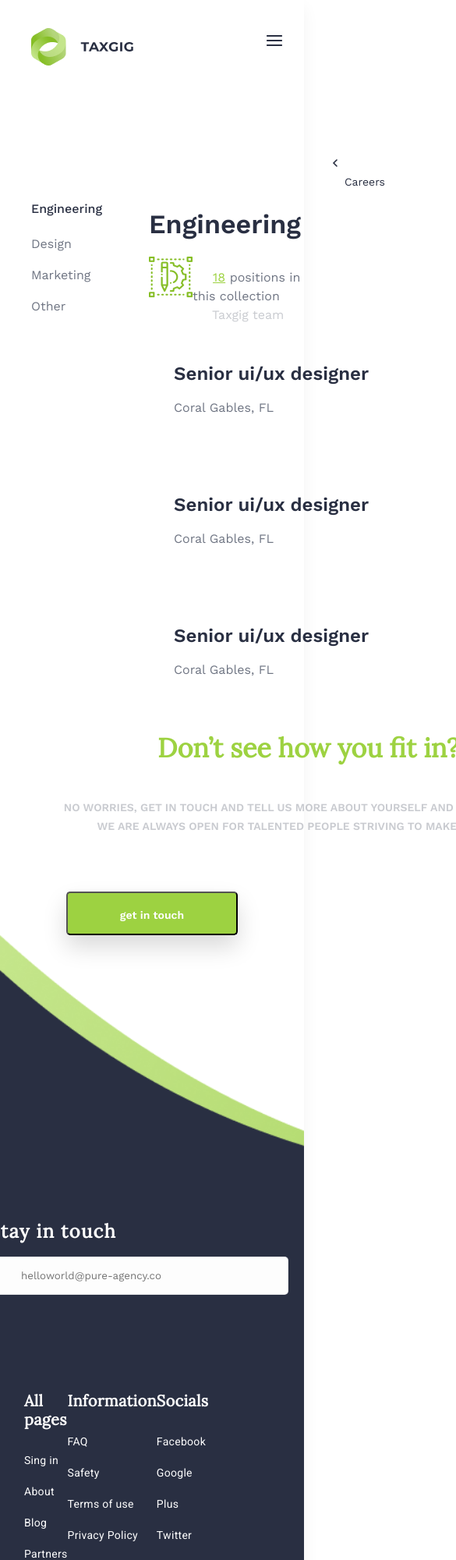
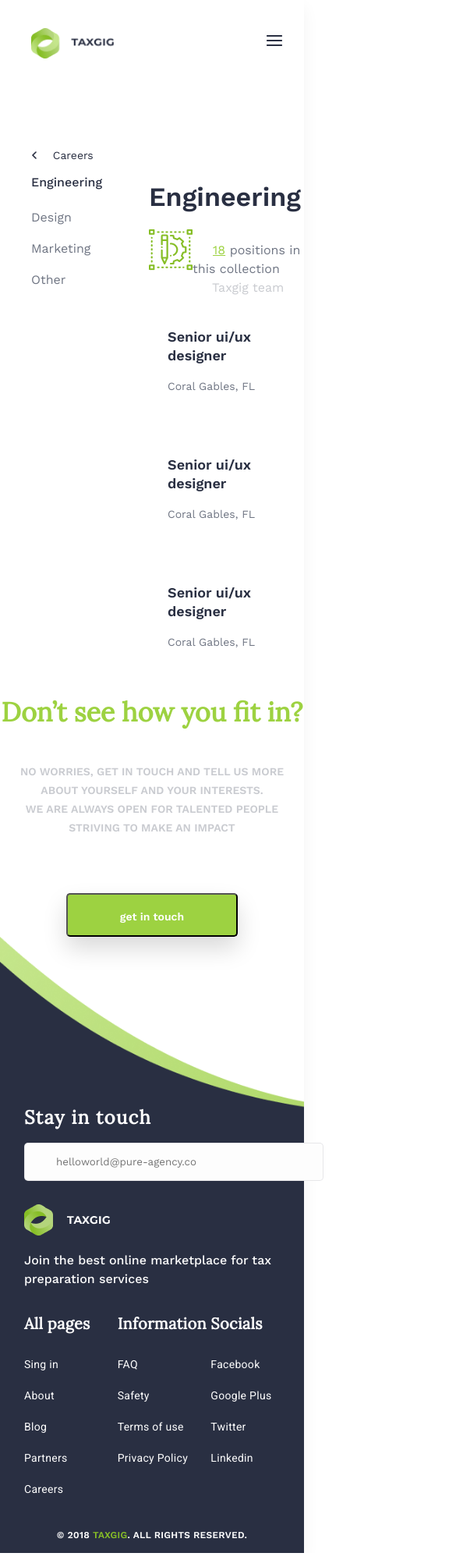
Before and after one commit to OlenaZubashenko/landingTaxgig, a plain HTML site: page index.html in a window 390 px wide. Shown: the top 2000 px of the page at 78% size, 585 px wide, since content can reach past the window. Drawn offline with nearby package versions, Linux system fonts and the light colour scheme.

Commit message:
new changes

```diff
--- a/index.html
+++ b/index.html
@@ -14,9 +14,19 @@
 
 <body>
     <header class="header">
+        <!-- <figure>
+            <img alt="logo" class="header__img" src="./img/LogoTop.png">
+        </figure> -->
         <figure>
-            <img alt="logo" class="header__img" src="./img/LogoTop.png">
-        </figure>
+                <img alt="logo" class="header__img"
+                srcset="./img/Logo320.png 320w,
+                        ./img/Logo768.png 768w,
+                        ./img/LogoTop.png 1440w"
+                sizes="(max-width: 320px) 280px,
+                        (max-width: 768px) 740px,
+                        1440px"
+                src="./img/LogoTop.png">
+            </figure>
         <button class="burger" type="button"></button>
         <nav class="header__nav">
             <ul class="list">
--- a/style/index.scss
+++ b/style/index.scss
@@ -199,7 +199,6 @@ margin: 0 auto;
 .about {
     display: flex;
     flex-direction: column;
-    width: 791px;
     margin: 0 auto;
     text-align: center;
     .about__title {
@@ -395,11 +394,59 @@ margin: 0 auto;
         display: block;
         margin-right: 20px;
     }
+    .content .content__second .info {
+        margin-right: 140px;
+    }
 }
 
+@media (max-width: 640px) {
+
+        .careers {
+        margin-left: 40px;
+    }
+    .content .content__second .info {
+        margin-right: 0;
+    }
+    .content .content__second .position .position__title {
+        font-size: 18px;
+    }
+    .content .content__second .position .position__discription{
+        font-size: 14px;
+    }
+    .content .content__second .position {
+        padding: 24px;
+    }
+    .content .content__second .position:hover {
+        .learnMore {
+            display: none;
+        }
+    }
+    .footer .footer__top .footer__content .footer__content--first {
+        flex-direction: column;
+    }
+    .footer .footer__top .footer__content {
+        padding-top: 200px;
+        padding-bottom: 0px;
+    }
+    .footer .footer__top .footer__content .footer__content--second {
+        margin-right: 0;
+    }
+}
 @media (max-width: 320px) {
     body {
        background-color: rgb(233, 243, 189);
        box-shadow: none;
+       max-width: 320px;
+    }
+
+    .careers {
+        margin-left: 20px;
+    }
+    .content {
+        flex-direction: column;
+    }
+
+    .about{
+        max-width: 320px;
     }
 }
```
Also changed, not shown: style/index.css, 1 other file.
